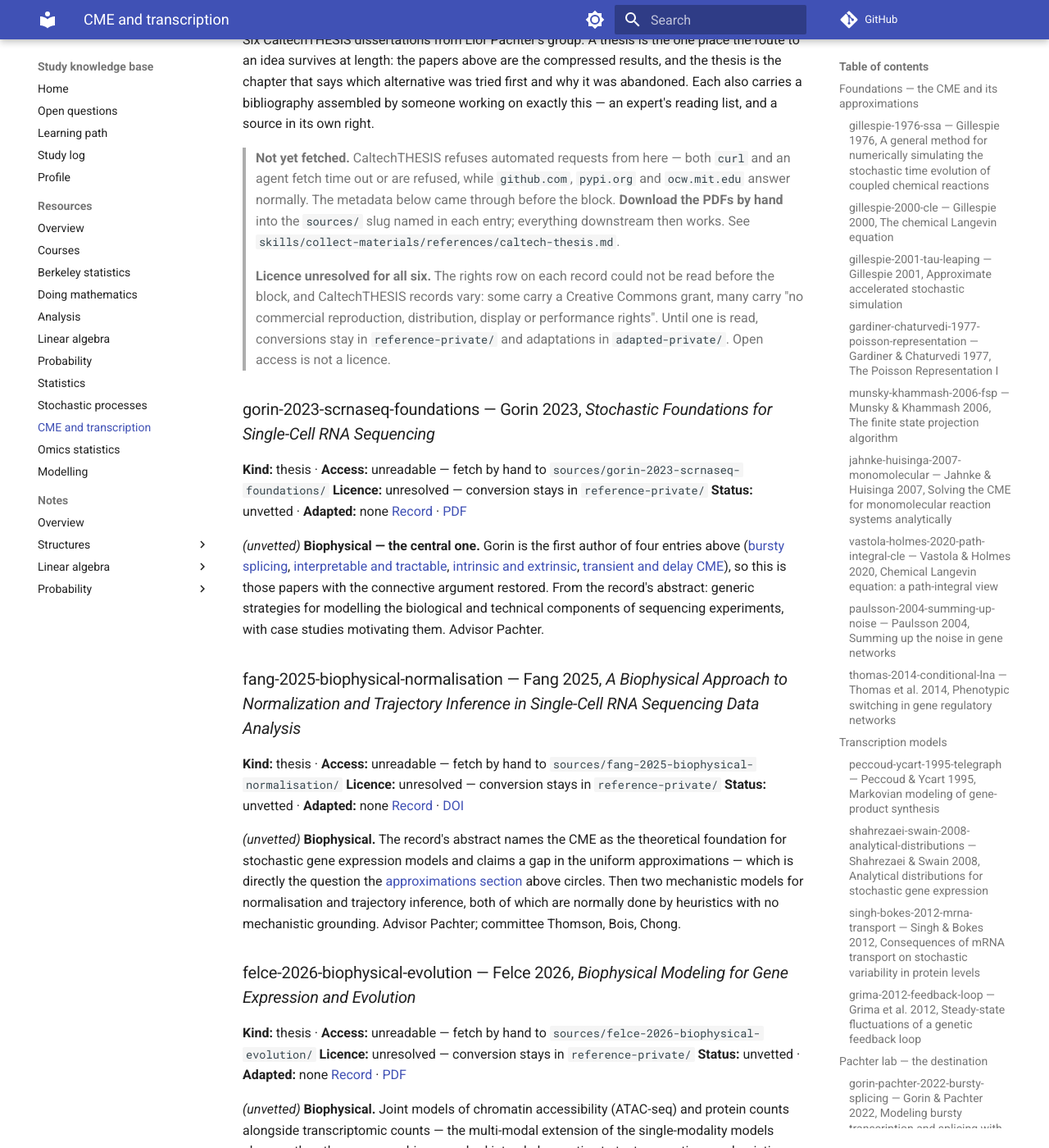
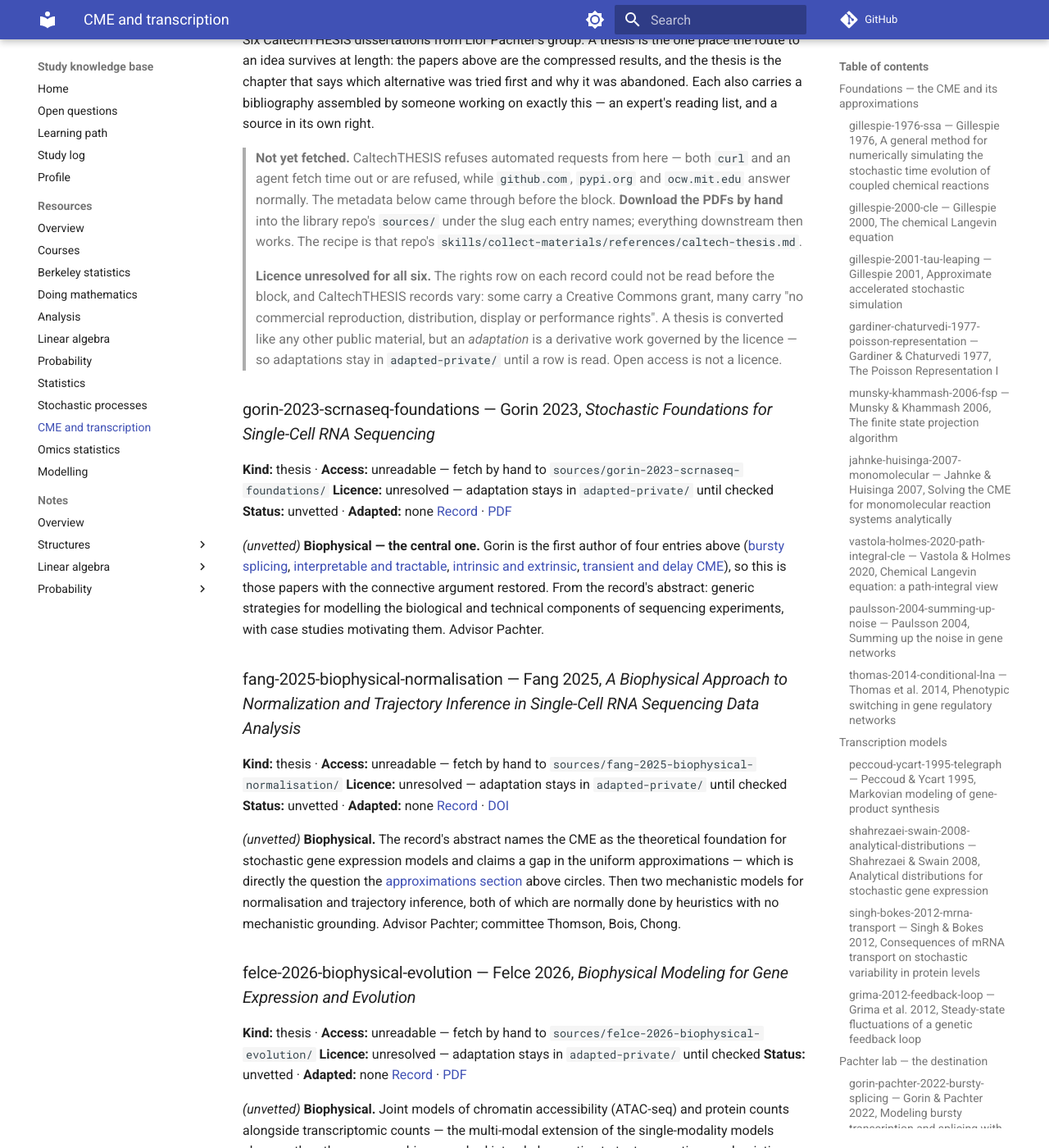
Before and after one commit to Claptar/knowledge-base, an MkDocs documentation site: the page built from docs/resources/cme-transcription.md, in a window 1280 px wide and 1400 px high, scrolled down 5177 px. Shown: the whole window at 82% size. Built offline with MkDocs 1.6.1 and Material for MkDocs 9.7.7, drawn with Linux system fonts in a browser that asks for light colours; comment, search, counter and statistics services are not loaded; some of the changed text lies outside the part shown.

Commit message:
Point the catalogue at the library
One statement of where sources/ now lives rather than rewriting forty
entries: the slug is the same in both repositories.

Co-Authored-By: Claude Opus 5 (1M context) <noreply@anthropic.com>

```diff
--- a/docs/resources/cme-transcription.md
+++ b/docs/resources/cme-transcription.md
@@ -235,19 +235,20 @@ in its own right.
 > **Not yet fetched.** CaltechTHESIS refuses automated requests from here — both `curl` and an
 > agent fetch time out or are refused, while `github.com`, `pypi.org` and `ocw.mit.edu` answer
 > normally. The metadata below came through before the block. **Download the PDFs by hand** into
-> the `sources/` slug named in each entry; everything downstream then works. See
-> `skills/collect-materials/references/caltech-thesis.md`.
+> the library repo's `sources/` under the slug each entry names; everything downstream then
+> works. The recipe is that repo's `skills/collect-materials/references/caltech-thesis.md`.
 
 > **Licence unresolved for all six.** The rights row on each record could not be read before the
 > block, and CaltechTHESIS records vary: some carry a Creative Commons grant, many carry "no
-> commercial reproduction, distribution, display or performance rights". Until one is read,
-> conversions stay in `reference-private/` and adaptations in `adapted-private/`. Open access is
-> not a licence.
+> commercial reproduction, distribution, display or performance rights". A thesis is converted
+> like any other public material, but an *adaptation* is a derivative work governed by the
+> licence — so adaptations stay in `adapted-private/` until a row is read. Open access is not a
+> licence.
 
 ### gorin-2023-scrnaseq-foundations — Gorin 2023, *Stochastic Foundations for Single-Cell RNA Sequencing* { #gorin-2023-scrnaseq-foundations }
 
 **Kind:** thesis · **Access:** unreadable — fetch by hand to `sources/gorin-2023-scrnaseq-foundations/`
-**Licence:** unresolved — conversion stays in `reference-private/`
+**Licence:** unresolved — adaptation stays in `adapted-private/` until checked
 **Status:** unvetted · **Adapted:** none
 [Record](https://thesis.library.caltech.edu/16062/) · [PDF](https://thesis.library.caltech.edu/16062/03/gg_thesis_230602.pdf)
 
@@ -263,7 +264,7 @@ Advisor Pachter.
 ### fang-2025-biophysical-normalisation — Fang 2025, *A Biophysical Approach to Normalization and Trajectory Inference in Single-Cell RNA Sequencing Data Analysis* { #fang-2025-biophysical-normalisation }
 
 **Kind:** thesis · **Access:** unreadable — fetch by hand to `sources/fang-2025-biophysical-normalisation/`
-**Licence:** unresolved — conversion stays in `reference-private/`
+**Licence:** unresolved — adaptation stays in `adapted-private/` until checked
 **Status:** unvetted · **Adapted:** none
 [Record](https://thesis.library.caltech.edu/17389/) · [DOI](https://doi.org/10.7907/asek-t904)
 
@@ -276,7 +277,7 @@ heuristics with no mechanistic grounding. Advisor Pachter; committee Thomson, Bo
 ### felce-2026-biophysical-evolution — Felce 2026, *Biophysical Modeling for Gene Expression and Evolution* { #felce-2026-biophysical-evolution }
 
 **Kind:** thesis · **Access:** unreadable — fetch by hand to `sources/felce-2026-biophysical-evolution/`
-**Licence:** unresolved — conversion stays in `reference-private/`
+**Licence:** unresolved — adaptation stays in `adapted-private/` until checked
 **Status:** unvetted · **Adapted:** none
 [Record](https://thesis.library.caltech.edu/17880/) · [PDF](https://thesis.library.caltech.edu/17880/01/Thesis_final_CF.pdf)
 
@@ -288,7 +289,7 @@ gene expression evolves. Advisor Pachter.
 ### carilli-2026-expression-regulation — Carilli 2026, *Genetic Interrogation of Expression Regulation* { #carilli-2026-expression-regulation }
 
 **Kind:** thesis · **Access:** unreadable — fetch by hand to `sources/carilli-2026-expression-regulation/`
-**Licence:** unresolved — conversion stays in `reference-private/`
+**Licence:** unresolved — adaptation stays in `adapted-private/` until checked
 **Status:** unvetted · **Adapted:** none
 [Record](https://thesis.library.caltech.edu/18729/) · [PDF](https://thesis.library.caltech.edu/18729/02/Thesis_Carilli_Maria.pdf)
 
@@ -300,7 +301,7 @@ is the same move as the bursty-splicing paper, so read it against that.
 ### luebbert-2024-transcriptomic-complexity — Luebbert 2024, *Complexity of Transcriptomic Data Analysis and Implications for Biological Discovery* { #luebbert-2024-transcriptomic-complexity }
 
 **Kind:** thesis · **Access:** unreadable — fetch by hand to `sources/luebbert-2024-transcriptomic-complexity/`
-**Licence:** unresolved — conversion stays in `reference-private/`
+**Licence:** unresolved — adaptation stays in `adapted-private/` until checked
 **Status:** unvetted · **Adapted:** none
 [Record](https://thesis.library.caltech.edu/16368/) · [DOI](https://doi.org/10.7907/xnw5-v914)
 
@@ -311,7 +312,7 @@ the bibliography is still a Pachter-lab reading list.
 ### galvez-merchan-2023-mrna-degradation — Gálvez Merchán 2023, *Studies of mRNA Expression and Degradation* { #galvez-merchan-2023-mrna-degradation }
 
 **Kind:** thesis · **Access:** unreadable — fetch by hand to `sources/galvez-merchan-2023-mrna-degradation/`
-**Licence:** unresolved — conversion stays in `reference-private/`
+**Licence:** unresolved — adaptation stays in `adapted-private/` until checked
 **Status:** unvetted · **Adapted:** none
 [Record](https://thesis.library.caltech.edu/16081/) · [DOI](https://doi.org/10.7907/esxk-ch24)
 
```
Also changed, not shown: docs/resources/index.md (+6 -1 lines).
